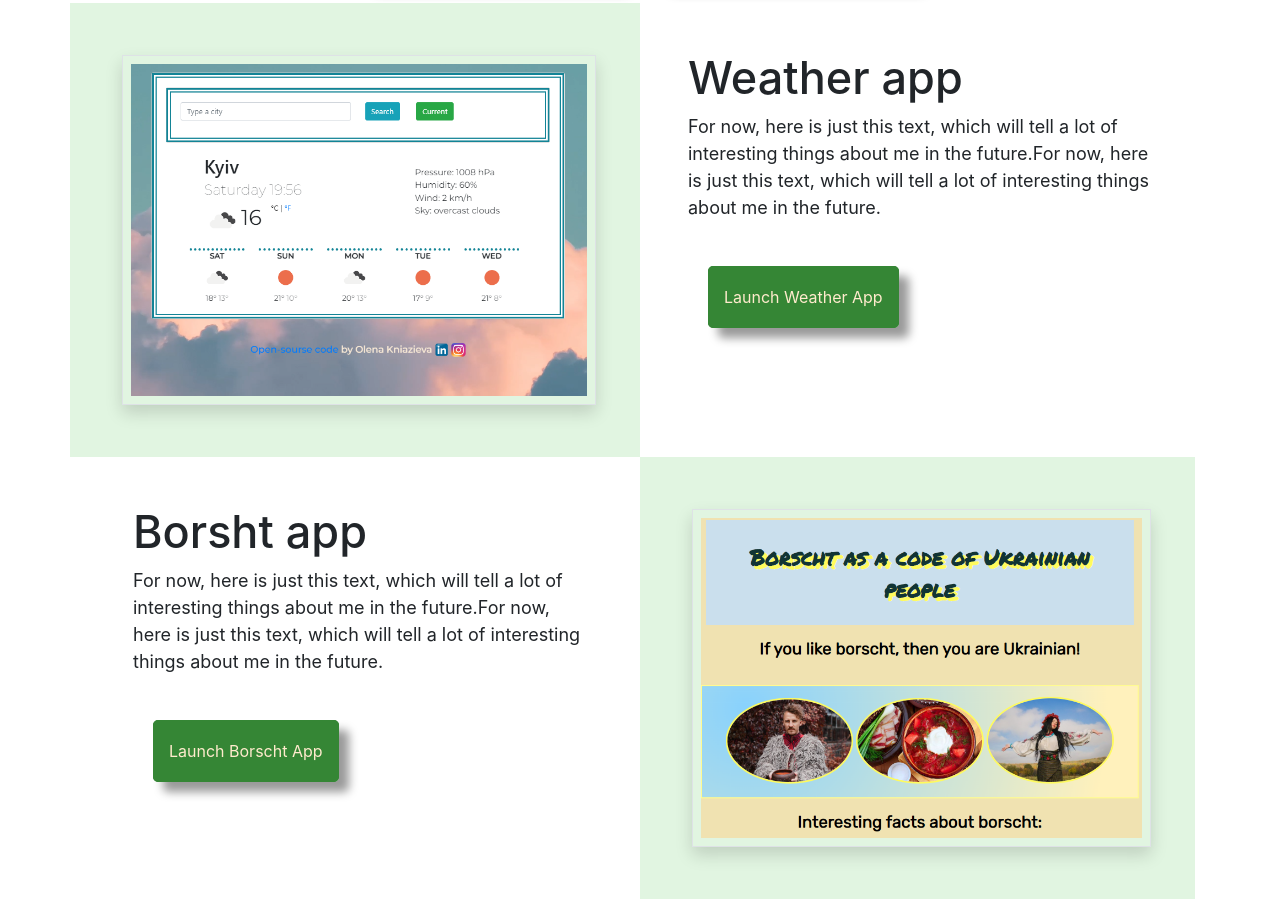
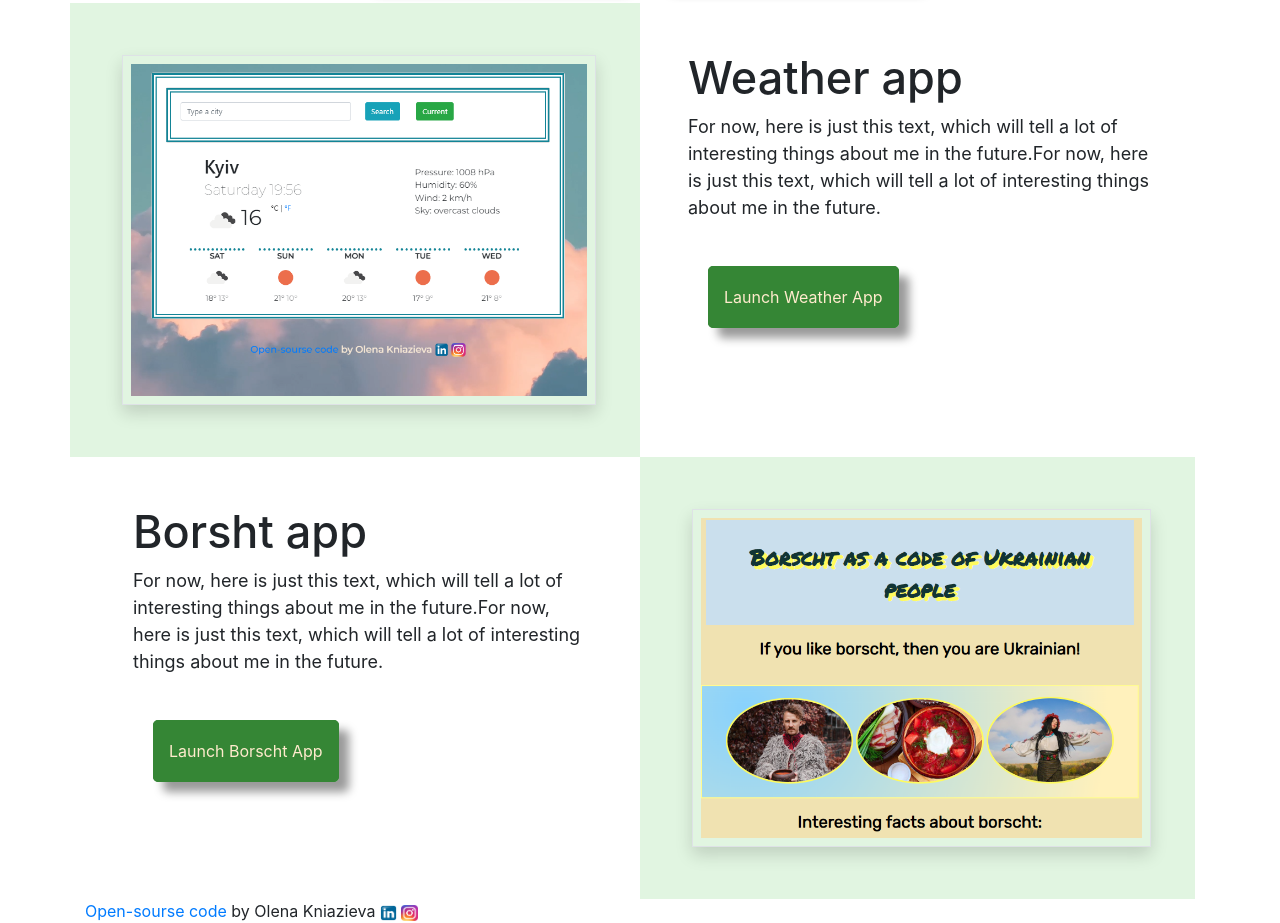
Before and after one commit to vialka/Portfolio-Kniazieva, a plain HTML site: page index.html in a window 1280 px wide. Shown: the part 372-1295 px from the top of the page. Before the commit the page ends 1271 px from the top, so only its background shows below. Drawn offline with nearby package versions, Linux system fonts and the light colour scheme.

Commit message:
Open-sourse code

```diff
--- a/index.html
+++ b/index.html
@@ -111,6 +111,15 @@
         </div>
       </div>
     </div>
+
+   <a href="https://github.com/vialka/Portfolio-Kniazieva" target="_blank">Open-sourse code</a> by Olena Kniazieva
+      <a href="https://www.linkedin.com/in/olena-kniazieva-a215a97b/"target = "_blank"> <img src = "illustration/in.png" width="1.5%" >
+     </a>
+    <a href="https://www.instagram.com/easy4kitchen/"target = "_blank"> <img src = "illustration/Instagram_icon.png" width="1.5%" >
+     </a>
+
+
+    </h5>
   </body>
 </html>
 
```
Also changed, not shown: illustration/Instagram_icon.png (added), illustration/in.png (added).
